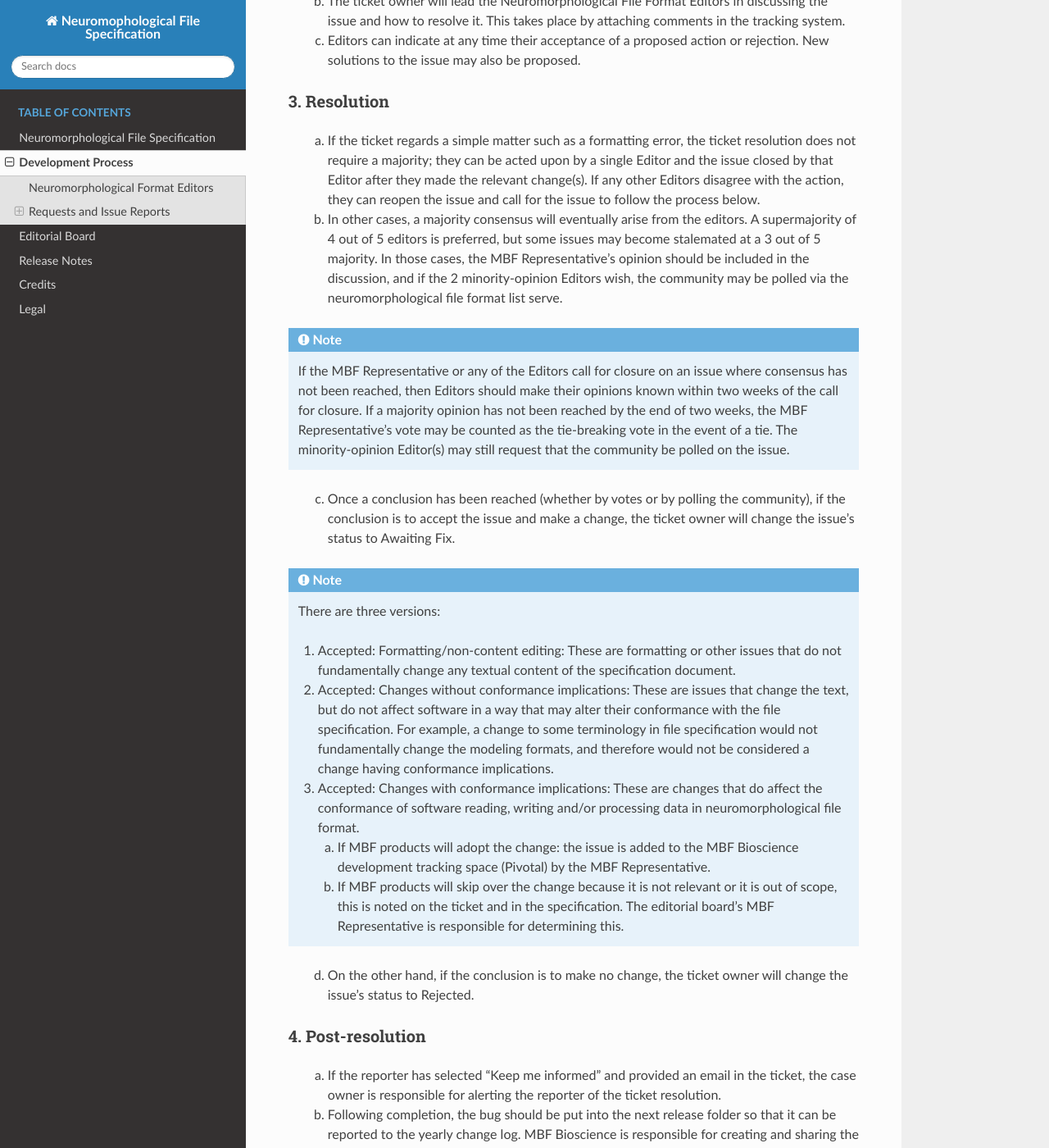
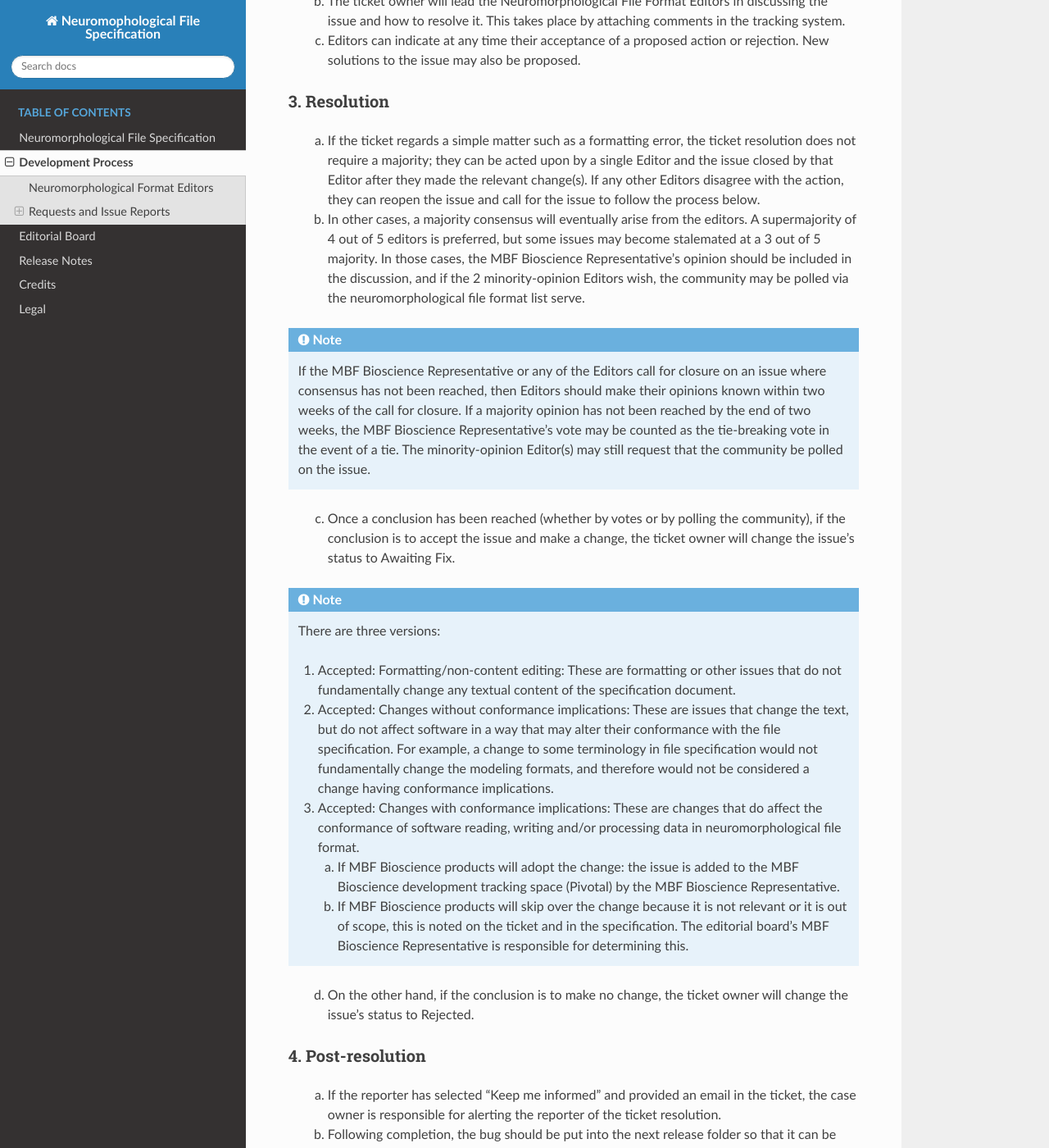
Before and after one commit to MBFBioscience/nmf-schema, a Sphinx documentation site: the page built from docs/source/Development.rst, in a window 1280 px wide and 1400 px high, scrolled down 1054 px. Shown: the whole window at 82% size. Built offline with Sphinx 7.4.7 and the Read the Docs theme 2.0.0, drawn with Linux system fonts in a browser that asks for light colours; some of the changed text lies outside the part shown.

Commit message:
Add files via upload

```diff
--- a/docs/source/Development.rst
+++ b/docs/source/Development.rst
@@ -42,9 +42,9 @@ The following is the intended sequence of events in the life of an issue.
 
    a. If the ticket regards a simple matter such as a formatting error, the ticket resolution does not require a majority; they can be acted upon by a single Editor and the issue closed by that Editor after they made the relevant change(s). If any other Editors disagree with the action, they can reopen the issue and call for the issue to follow the process below.
 
-   b. In other cases, a majority consensus will eventually arise from the editors. A supermajority of 4 out of 5 editors is preferred, but some issues may become stalemated at a 3 out of 5 majority. In those cases, the MBF Representative’s opinion should be included in the discussion, and if the 2 minority-opinion Editors wish, the community may be polled via the neuromorphological file format list serve.
+   b. In other cases, a majority consensus will eventually arise from the editors. A supermajority of 4 out of 5 editors is preferred, but some issues may become stalemated at a 3 out of 5 majority. In those cases, the MBF Bioscience Representative’s opinion should be included in the discussion, and if the 2 minority-opinion Editors wish, the community may be polled via the neuromorphological file format list serve.
 
-.. note::  If the MBF Representative or any of the Editors call for closure on an issue where consensus has not been reached, then Editors should make their opinions known within two weeks of the call for closure. If a majority opinion has not been reached by the end of two weeks, the MBF Representative’s vote may be counted as the tie-breaking vote in the event of a tie. The minority-opinion Editor(s) may still request that the community be polled on the issue.
+.. note::  If the MBF Bioscience Representative or any of the Editors call for closure on an issue where consensus has not been reached, then Editors should make their opinions known within two weeks of the call for closure. If a majority opinion has not been reached by the end of two weeks, the MBF Bioscience Representative’s vote may be counted as the tie-breaking vote in the event of a tie. The minority-opinion Editor(s) may still request that the community be polled on the issue.
 
 ..
 
@@ -59,9 +59,9 @@ The following is the intended sequence of events in the life of an issue.
 
    3. Accepted: Changes with conformance implications: These are changes that do affect the conformance of software reading, writing and/or processing data in neuromorphological file format.
 
-      a. If MBF products will adopt the change: the issue is added to the MBF Bioscience development tracking space (Pivotal) by the MBF Representative.
+      a. If MBF Bioscience products will adopt the change: the issue is added to the MBF Bioscience development tracking space (Pivotal) by the MBF Bioscience Representative.
 
-      b. If MBF products will skip over the change because it is not relevant or it is out of scope, this is noted on the ticket and in the specification. The editorial board’s MBF Representative is responsible for determining this.
+      b. If MBF Bioscience products will skip over the change because it is not relevant or it is out of scope, this is noted on the ticket and in the specification. The editorial board’s MBF Bioscience Representative is responsible for determining this.
 
 ..
 
--- a/docs/source/Election.rst
+++ b/docs/source/Election.rst
@@ -30,7 +30,7 @@ This document describes the process by which members of the neuromorphological f
 
 The :doc:`Neuromorphological File Format Editorial Board </Election>` consists of five members of the neuromorphological file format community, each serving a term of three years. Membership of the neuromorphological file format community is defined as being subscribed to the nmf-community@mbfbioscience.com list serve. Each year, an election is held to replace the one or two serving editors who have completed their three-year term. The election process is managed by the current editorial board and all information provided during the process is kept confidential to its members. Here, we define the procedure for holding an election. If circumstances require an election to be held at a different time, the same procedure will be followed with suitable changes in the specified timing.
 
-The MBF Representative of the neuromorphological file format editorial board will not be elected and will always be a representative member from the MBF Bioscience team. The role of the MBF Representative is to ensure any modification or additions to the file format are compatible with MBF Bioscience software. They are also meant to advise the Editorial Board using past experiences and expertise on microanatomical digital modeling.
+The MBF Bioscience Representative of the neuromorphological file format editorial board will not be elected and will always be a representative member from the MBF Bioscience team. The role of the MBF Bioscience Representative is to ensure any modification or additions to the file format are compatible with MBF Bioscience software. They are also meant to advise the Editorial Board using past experiences and expertise on microanatomical digital modeling.
 
 1. Call for Nominations
 ^^^^^^^^^^^^^^^^^^^^^^^
--- a/docs/source/NMF.rst
+++ b/docs/source/NMF.rst
@@ -48,7 +48,7 @@ The neuromorphological file format is an Extensible Markup Language (XML) 1.0 (F
 
 	</mbf>
 
-*Figure 1 A Neuromorphological data file.  The header elements are displayed in green. All MBF tracing data is a nested element of the <mbf> element and is represented above with the comment, TRACING DATA.*
+*Figure 1 A Neuromorphological data file.  The header elements are displayed in green. All MBF Bioscience tracing data is a nested element of the <mbf> element and is represented above with the comment, TRACING DATA.*
 
 
 3.1 Coordinate Space
@@ -244,7 +244,7 @@ All child elements and attributes of the <filefacts> are defined in Table 3.
 ^^^^^^^^^^^^^^^
 The <sparcdata> element stores additional subject and annotation metadata. This information allows neuromorphological data files to be queried by species, subject ID, sex, age, and organ of the image sample origin.
 
-MBF products interface with an external database, Scicrunch that maintains lists of anatomical terms separated by organ, species, and atlas/parcellation scheme. Each anatomy term is associated with a unique identifier and is approved by a team of anatomical experts. The <sparcdata> element informs the species, subject, sex, and age of the image sample segmented along with the exact anatomical list used to segment the image.
+MBF Bioscience products interface with an external database, Scicrunch that maintains lists of anatomical terms separated by organ, species, and atlas/parcellation scheme. Each anatomy term is associated with a unique identifier and is approved by a team of anatomical experts. The <sparcdata> element informs the species, subject, sex, and age of the image sample segmented along with the exact anatomical list used to segment the image.
 
 
 .. code-block:: xml
--- a/docs/source/conf.py
+++ b/docs/source/conf.py
@@ -25,7 +25,7 @@ def setup(app):
 # -- Project information -----------------------------------------------------
 
 project = 'Neuromophological File Specification'
-copyright = '2020, MBF Bioscience'
+copyright = '2021, MBF Bioscience'
 author = 'MBF Bioscience'
 
 # The full version, including alpha/beta/rc tags
```
